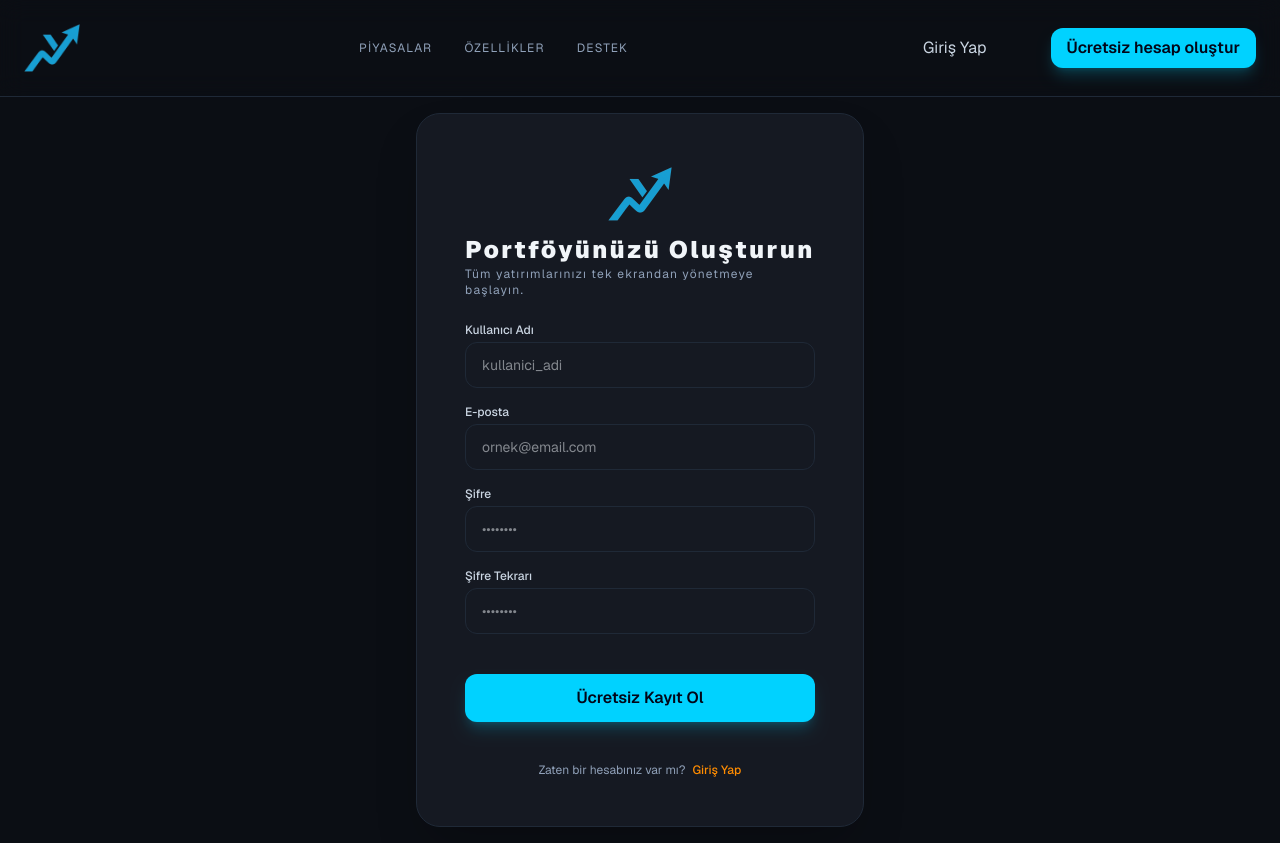
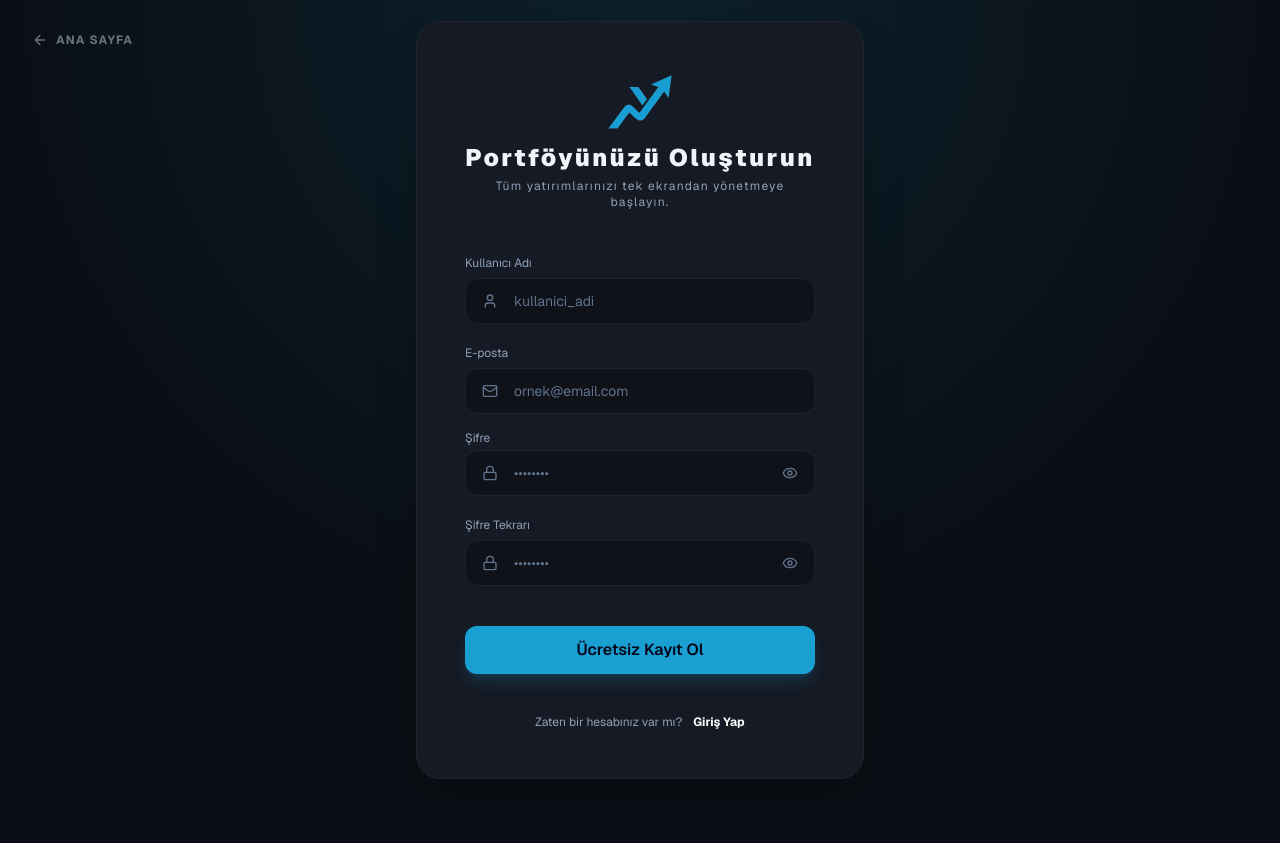
Before and after one commit to Omerli-Faruk/yarmak-portfoy, a Next.js app in the folder frontend/: page /register in a window 1280 px wide. After the commit the page ends 800 px from the top, so only its background shows below. Built offline with nearby package versions, Linux system fonts and the light colour scheme; no server answers.

Commit message:
feat: auth sayfalarına modern flexbox ikonları, motion animasyonları ve atmosferik tasarım eklendi

```diff
--- a/frontend/package.json
+++ b/frontend/package.json
@@ -11,6 +11,7 @@
   "dependencies": {
     "axios": "^1.20.0",
     "lucide-react": "^1.39.0",
+    "motion": "^13.2.0",
     "next": "16.3.3",
     "react": "19.2.8",
     "react-dom": "19.2.8"
--- a/frontend/src/app/globals.css
+++ b/frontend/src/app/globals.css
@@ -1,15 +1,15 @@
 @import "tailwindcss";
 
 :root {
-  --background: #0B0E14;
+  --background: #0A0E14;
   --foreground: #F1F5F9;
-  --primary: #00D2FF;
-  --primary-hover: #00B8E6;
-  --accent: #FF8C00;
-  --accent-hover: #E07B00;
-  --surface: #151922;
-  --surface-hover: #1C2230;
-  --border: #1F2937;
+  --surface: #151A24;
+  --surface-hover: #1C2330;
+  --border: #1E2530;
+  --primary: #1A9FD3;
+  --primary-hover: #1589B7;
+  --accent: #1A9FD3;
+  --accent-hover: #1589B7;
 }
 
 @theme inline {
@@ -29,3 +29,9 @@ body {
   font-family: var(--font-geist-sans), sans-serif;
   min-height: 100vh;
 }
+
+.bg-ambient-spotlight {
+  background-color: #0A0E14;
+  background-image:
+          radial-gradient(circle at 50% 0%, rgba(26, 159, 211, 0.12) 0%, rgba(10, 14, 20, 0) 65%);
+}
--- a/frontend/src/app/layout.tsx
+++ b/frontend/src/app/layout.tsx
@@ -27,13 +27,12 @@ export default function RootLayout({children}: LayoutProps<"/">) {
         >
         <body className="min-h-full flex flex-col">
         <AuthProvider>
-
-            <Navbar />
-
-            <main className="flex-1 flex flex-col">
-                {children}
-            </main>
-
+            <div className="min-h-screen flex flex-col bg-ambient-spotlight">
+                <Navbar />
+                <main className="flex-1 flex flex-col">
+                    {children}
+                </main>
+            </div>
         </AuthProvider>
         </body>
         </html>
--- a/frontend/src/app/login/page.tsx
+++ b/frontend/src/app/login/page.tsx
@@ -5,9 +5,13 @@ import {useAuth} from "@/context/AuthContext";
 import Link from "next/link";
 import Image from "next/image";
 import axios from "axios";
+import {User, Lock, Eye, EyeOff} from "lucide-react";
+import {motion} from "motion/react";
+
 
 export default function LoginPage() {
     const {login} = useAuth();
+    const [showPassword, setShowPassword] = useState(false);
     const [identifier, setIdentifier] = useState('')
     const [password, setPassword] = useState('')
     const [error, setError] = useState('')
@@ -32,49 +36,74 @@ export default function LoginPage() {
 
     return (
         <div className="flex-1 flex items-center justify-center p-4">
-            <div
-                className="w-full max-w-md border border-border bg-surface rounded-3xl p-8 sm:p-12 shadow-2xl flex items-center justify-center flex-col">
+            <motion.div
+                initial={{opacity: 0, y: 16}}
+                animate={{opacity: 1, y: 0}}
+                transition={{duration: 0.35, ease: "easeOut"}}
+                className="w-full max-w-md border border-border bg-surface rounded-3xl p-8 sm:p-12 shadow-2xl flex items-center justify-center flex-col"
+            >
                 <Link href="/">
                     <Image src="/logo.png" alt="Yarmak Logo" width={64} height={64}
                            className="size-16 object-contain mb-2"/>
                 </Link>
+                <div className="flex flex-col items-center justify-center text-center">
+
                     <span className="tracking-widest font-black text-2xl">Yarmak Portföy</span>
-                <p className="text-slate-400 text-xs tracking-widest">Finansal kontrol paneline erişmek için giriş
+                    <p className="text-slate-400 text-xs tracking-widest mt-1">Finansal kontrol paneline erişmek için giriş
                         yapın.</p>
-                <form onSubmit={handleSubmit} className="w-full space-y-4 mt-6">
+                </div>
+                <form onSubmit={handleSubmit} className="w-full space-y-4 mt-10">
                     {error && <div
-                        className="bg-rose-500/10 border border-rose-500/20 text-rose-400 text-xs p-3 rounded-xl text-center">{error}</div>}
-                    <label className="block text-xs font-medium text-slate-300 mb-1">E-posta veya Kullanıcı Adı</label>
+                        className="bg-rose-500/10 border border-rose-500/20 text-rose-400 text-xs p-4 rounded-xl text-center">{error}</div>}
+                    <label className="text-xs text-slate-400 hover:text-primary">E-posta veya Kullanıcı Adı</label>
+                    <div
+                        className="flex items-center gap-4 bg-black/30 border border-border rounded-xl px-4 py-3 focus-within:border-primary transition mt-1">
+                        <User className="size-4 text-slate-500 shrink-0"/>
                         <input
                             type="text"
                             value={identifier}
                             onChange={(e) => setIdentifier(e.target.value)}
-                        placeholder="ornek@email.com veya John"
+                            placeholder="ornek@email.com"
                             required
-                        className="w-full bg-background border border-border rounded-xl px-4 py-3 text-sm text-foreground focus:outline-none focus:border-primary transition"
+                            className="w-full bg-transparent border-none outline-none text-sm text-foreground placeholder:text-slate-500 focus:outline-none"
                         />
-                    <div className="flex justify-between items-center mb-1">
-                        <label className="text-xs font-medium text-slate-300">Şifre</label>
+                    </div>
+                    <div className="flex justify-between items-center mb-1 mt-6">
+                        <label className="text-xs text-slate-400 hover:text-primary">Şifre</label>
                         <button
                             type="button"
                             onClick={() => alert("Lütfen sistem yöneticisi ile iletişime geçin.")}
-                            className="text-xs text-slate-400 hover:text-primary transition cursor-pointer"
+                            className="text-xs font-bold text-primary hover:text-white transition cursor-pointer"
                         >
                             Şifremi Unuttum?
                         </button>
                     </div>
-                    <input type="password" value={password} onChange={(e) => setPassword(e.target.value)}
-                           placeholder="••••••••" required
-                           className="w-full bg-background border border-border rounded-xl px-4 py-3 text-sm text-foreground focus:outline-none focus:border-primary transition"/>
+                    <div
+                        className="flex items-center gap-4 bg-black/30 border border-border rounded-xl px-4 py-3 focus-within:border-primary transition mt-1">
+                        <Lock className="size-4 text-slate-500 shrink-0"/>
+                        <input
+                            type={showPassword ? "text" : "password"}
+                            value={password}
+                            onChange={(e) => setPassword(e.target.value)}
+                            placeholder="••••••••"
+                            required
+                            className="w-full bg-transparent border-none outline-none text-sm text-foreground placeholder:text-slate-500 focus:outline-none"
+                        />
+                        <button
+                            type="button"
+                            onClick={() => setShowPassword(!showPassword)}
+                            className="text-slate-500 hover:text-slate-300 transition cursor-pointer shrink-0"
+                        >
+                            {showPassword ? <EyeOff className="size-4"/> : <Eye className="size-4"/>}
+                        </button>
+                    </div>
                     <button type="submit" disabled={loading}
                             className="w-full bg-primary hover:bg-primary-hover text-slate-950 font-semibold py-3 rounded-xl transition shadow-lg shadow-primary/20 cursor-pointer disabled:opacity-50 mt-6">{loading ? 'Giriş Yapılıyor...' : 'Giriş Yap'}</button>
-                    <p className="text-center text-xs text-slate-400 mt-6">
-                        Hesabınız yok mu? <Link href="/register"
-                                                className="text-accent hover:underline font-medium ml-1">Hemen Kayıt
-                        Ol</Link>
+                    <p className="text-center text-xs text-slate-400 mt-6">Hesabınız yok mu?
+                        <Link href="/register" className="text-xs font-bold text-white hover:text-primary transition cursor-pointer ml-2">Hemen Kayıt Ol</Link>
                     </p>
                 </form>
-            </div>
+            </motion.div>
         </div>
     );
 }
--- a/frontend/src/app/register/page.tsx
+++ b/frontend/src/app/register/page.tsx
@@ -5,6 +5,9 @@ import React, {useState} from "react";
 import axios from "axios";
 import Link from "next/link";
 import Image from "next/image";
+import {motion} from "motion/react";
+import {User, Mail, Lock, Eye, EyeOff} from "lucide-react";
+
 
 export default function RegisterPage() {
     const {register} = useAuth();
@@ -14,6 +17,8 @@ export default function RegisterPage() {
     const [passwordConfirm, setPasswordConfirm] = useState('')
     const [error, setError] = useState('')
     const [loading, setLoading] = useState(false)
+    const [showPassword, setShowPassword] = useState(false);
+    const [showConfirmPassword, setShowConfirmPassword] = useState(false);
 
     async function handleSubmit(e: React.SubmitEvent<HTMLFormElement>) {
         e.preventDefault()
@@ -46,18 +51,27 @@ export default function RegisterPage() {
 
     return (
         <div className="flex-1 flex items-center justify-center p-4">
-            <div
-                className="w-full max-w-md border border-border bg-surface rounded-3xl p-8 sm:p-12 shadow-2xl flex items-center justify-center flex-col">
+            <motion.div
+                initial={{opacity: 0, y: 16}}
+                animate={{opacity: 1, y: 0}}
+                transition={{duration: 0.35, ease: "easeOut"}}
+                className="w-full max-w-md border border-border bg-surface rounded-3xl p-8 sm:p-12 shadow-2xl flex items-center justify-center flex-col"
+            >
                 <Link href="/">
                     <Image src="/logo.png" alt="Yarmak Logo" width={64} height={64}
                            className="size-16 object-contain mb-2"/>
                 </Link>
+                <div className="flex flex-col items-center justify-center text-center">
                     <span className="tracking-widest font-black text-2xl">Portföyünüzü Oluşturun</span>
-                <p className="text-slate-400 text-xs tracking-widest">Tüm yatırımlarınızı tek ekrandan yönetmeye başlayın.</p>
-                <form onSubmit={handleSubmit} className="w-full space-y-4 mt-6">
+                    <p className="text-slate-400 text-xs tracking-widest mt-1">Tüm yatırımlarınızı tek ekrandan yönetmeye başlayın.</p>
+                </div>
+                <form onSubmit={handleSubmit} className="w-full space-y-4 mt-10">
                     {error && <div
                         className="bg-rose-500/10 border border-rose-500/20 text-rose-400 text-xs p-3 rounded-xl text-center">{error}</div>}
-                    <label className="block text-xs font-medium text-slate-300 mb-1">Kullanıcı Adı</label>
+                    <label className="text-xs text-slate-400 hover:text-primary">Kullanıcı Adı</label>
+                    <div
+                        className="flex items-center gap-4 bg-black/30 border border-border rounded-xl px-4 py-3 focus-within:border-primary transition mt-1">
+                        <User className="size-4 text-slate-500 shrink-0"/>
                         <input
                             type="text"
                             value={username}
@@ -65,38 +79,74 @@ export default function RegisterPage() {
                             placeholder="kullanici_adi"
                             maxLength={15}
                             required
-                        className="w-full bg-background border border-border rounded-xl px-4 py-3 text-sm text-foreground focus:outline-none focus:border-primary transition"
+                            className="w-full bg-transparent border-none outline-none text-sm text-foreground placeholder:text-slate-500 focus:outline-none"
                         />
-                    <label className="block text-xs font-medium text-slate-300 mb-1">E-posta</label>
-                    <input type="email" value={email} onChange={(e) => setEmail(e.target.value)}
-                           placeholder="ornek@email.com" required
-                           className="w-full bg-background border border-border rounded-xl px-4 py-3 text-sm text-foreground focus:outline-none focus:border-primary transition"/>
-                    <div className="flex justify-between items-center mb-1">
-                        <label className="text-xs font-medium text-slate-300">Şifre</label>
                     </div>
-                    <input type="password" value={password} onChange={(e) => setPassword(e.target.value)}
-                           placeholder="••••••••" required
-                           className="w-full bg-background border border-border rounded-xl px-4 py-3 text-sm text-foreground focus:outline-none focus:border-primary transition"/>
-                    <label className="block text-xs font-medium text-slate-300 mb-1">Şifre Tekrarı</label>
+                    <label className="text-xs text-slate-400 hover:text-primary">E-posta</label>
+                    <div
+                        className="flex items-center gap-4 bg-black/30 border border-border rounded-xl px-4 py-3 focus-within:border-primary transition mt-1">
+                        <Mail className="size-4 text-slate-500 shrink-0"/>
                         <input
-                        type="password"
+                            type="email"
+                            value={email}
+                            onChange={(e) => setEmail(e.target.value)}
+                            placeholder="ornek@email.com"
+                            required
+                            className="w-full bg-transparent border-none outline-none text-sm text-foreground placeholder:text-slate-500 focus:outline-none"
+                        />
+                    </div>
+                    <div className="flex justify-between items-center mb-1 ">
+                        <label className="text-xs text-slate-400 hover:text-primary">Şifre</label>
+                    </div>
+                    <div
+                        className="flex items-center gap-4 bg-black/30 border border-border rounded-xl px-4 py-3 focus-within:border-primary transition mt-1">
+                        <Lock className="size-4 text-slate-500 shrink-0"/>
+                        <input
+                            type={showPassword ? "text" : "password"}
+                            value={password}
+                            onChange={(e) => setPassword(e.target.value)}
+                            placeholder="••••••••"
+                            required
+                            className="w-full bg-transparent border-none outline-none text-sm text-foreground placeholder:text-slate-500 focus:outline-none"
+                        />
+                        <button
+                            type="button"
+                            onClick={() => setShowPassword(!showPassword)}
+                            className="text-slate-500 hover:text-slate-300 transition cursor-pointer shrink-0"
+                        >
+                            {showPassword ? <EyeOff className="size-4"/> : <Eye className="size-4"/>}
+                        </button>
+                    </div>
+                    <label className="text-xs text-slate-400 hover:text-primary">Şifre Tekrarı</label>
+                    <div
+                        className="flex items-center gap-4 bg-black/30 border border-border rounded-xl px-4 py-3 focus-within:border-primary transition mt-1">
+                        <Lock className="size-4 text-slate-500 shrink-0"/>
+                        <input
+                            type={showConfirmPassword ? "text" : "password"}
                             value={passwordConfirm}
                             onChange={(e) => setPasswordConfirm(e.target.value)}
                             placeholder="••••••••"
                             required
-                        className="w-full bg-background border border-border rounded-xl px-4 py-3 text-sm text-foreground focus:outline-none focus:border-primary transition"
+                            className="w-full bg-transparent border-none outline-none text-sm text-foreground placeholder:text-slate-500 focus:outline-none"
                         />
+                        <button
+                            type="button"
+                            onClick={() => setShowConfirmPassword(!showConfirmPassword)}
+                            className="text-slate-500 hover:text-slate-300 transition cursor-pointer shrink-0"
+                        >
+                            {showConfirmPassword ? <EyeOff className="size-4"/> : <Eye className="size-4"/>}
+                        </button>
+                    </div>
                     <button type="submit" disabled={loading}
                             className="w-full bg-primary hover:bg-primary-hover text-slate-950 font-semibold py-3 rounded-xl transition shadow-lg shadow-primary/20 cursor-pointer disabled:opacity-50 mt-6">{loading ? 'Hesap Oluşturuluyor...' : 'Ücretsiz Kayıt Ol'}
                     </button>
-                    <p className="text-center text-xs text-slate-400 mt-6">
-                        Zaten bir hesabınız var mı?{" "}
-                        <Link href="/login" className="text-accent hover:underline font-medium ml-1">
+                    <p className="text-center text-xs text-slate-400 mt-6">Zaten bir hesabınız var mı?{" "}
+                        <Link href="/login" className="text-xs font-bold text-white hover:text-primary transition cursor-pointer ml-2">
                             Giriş Yap
                         </Link>
                     </p>
                 </form>
-            </div>
+            </motion.div>
         </div>
     );
 }
--- a/frontend/src/components/Navbar.tsx
+++ b/frontend/src/components/Navbar.tsx
@@ -4,21 +4,31 @@ import Link from "next/link";
 import {useAuth} from "@/context/AuthContext";
 import {LogOut} from "lucide-react"
 import Image from "next/image"
+import { usePathname } from "next/navigation";
+import { ArrowLeft, Mail, Lock, User } from 'lucide-react';
+
 
 export default function Navbar() {
     const {user, loading, logOut} = useAuth();
-
+    const pathname = usePathname();
+    if (pathname === "/login" || pathname === "/register") {
+        return (
+            <header className="flex items-center justify-center">
+                <Link href="/" className="absolute top-8 left-8 text-gray-500 hover:text-white flex items-center gap-2 text-xs font-bold uppercase tracking-widest transition-colors z-20"> <ArrowLeft className="w-4 h-4" /> Ana Sayfa </Link>
+            </header>
+        )
+    }
 
     return (
 
-        <header className="sticky top-0 z-50 bg-background/80 backdrop-blur-md border-b border-border">
+        <header className="w-full bg-transparent">
             <div className="max-w-7xl mx-auto px-4 sm:px-6 h-24 flex items-center justify-between">
                 <Link className="flex justify-center items-center" href="/">
                     <Image src="/logo.png" alt="Yarmak Logo" width={56} height={56} className="size-14 object-contain"/>
                 </Link>
                 {user ? (
                     <div
-                        className="hidden gap-x-8 md:flex items-center justify-between text-slate-400 text-xs uppercase tracking-widest">
+                        className="hidden gap-x-8 md:flex items-center justify-between text-slate-300 text-xs uppercase tracking-widest font-bold">
                         <Link href="/" className="hover:text-primary transition-colors">Portföyüm</Link>
                         <Link href="/holdings" className="hover:text-primary transition-colors">Varlıklarım</Link>
                         <Link href="/transactions" className="hover:text-primary transition-colors">İşlemler</Link>
@@ -26,7 +36,7 @@ export default function Navbar() {
                     </div>
                 ) : (
                     <div
-                        className="hidden gap-x-8 md:flex items-center justify-between text-slate-400 text-xs uppercase tracking-widest">
+                        className="hidden gap-x-8 md:flex items-center justify-between text-slate-300 text-xs uppercase tracking-widest font-bold">
                         <Link href="#piyasalar" className="hover:text-primary transition-colors">Piyasalar</Link>
                         <Link href="#ozellikler" className="hover:text-primary transition-colors">Özellikler</Link>
                         <Link href="#destek" className="hover:text-primary transition-colors">Destek</Link>
```
Also changed, not shown: 1 other file (tests, documents, lock files or other folders). Lines whose indentation alone changed are shown as unchanged.
